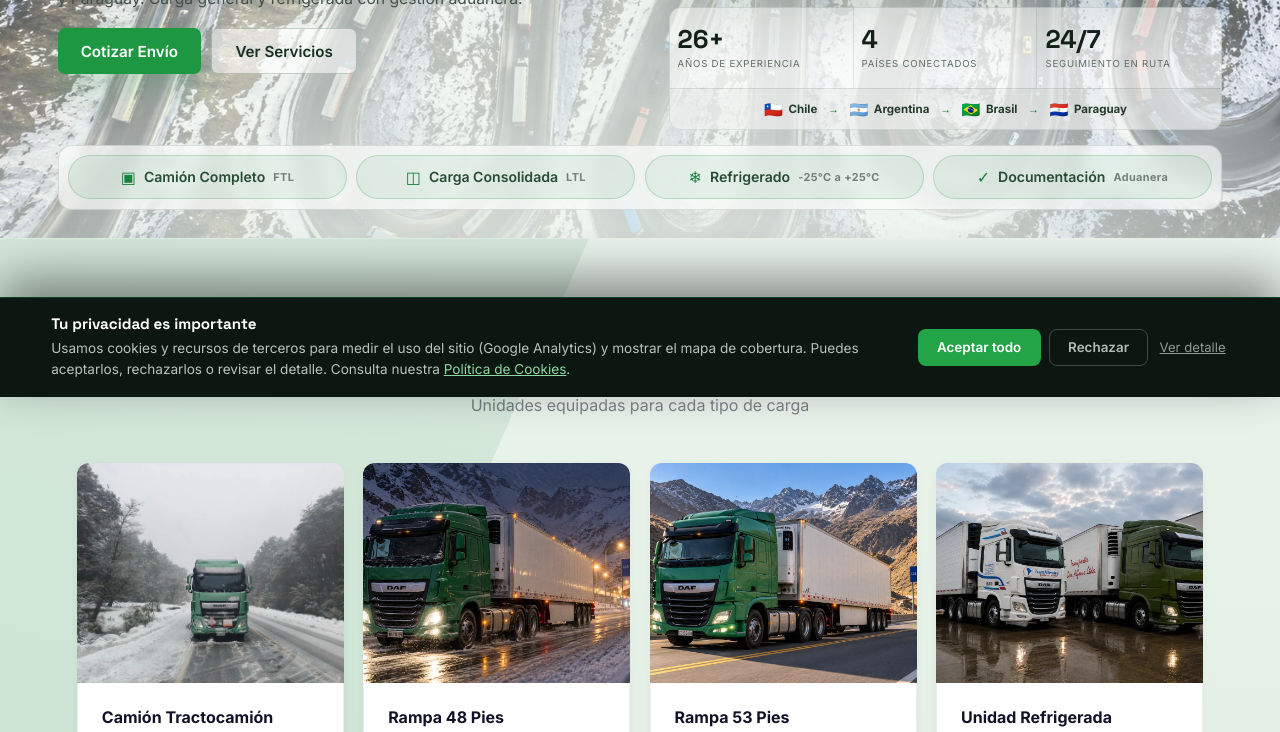
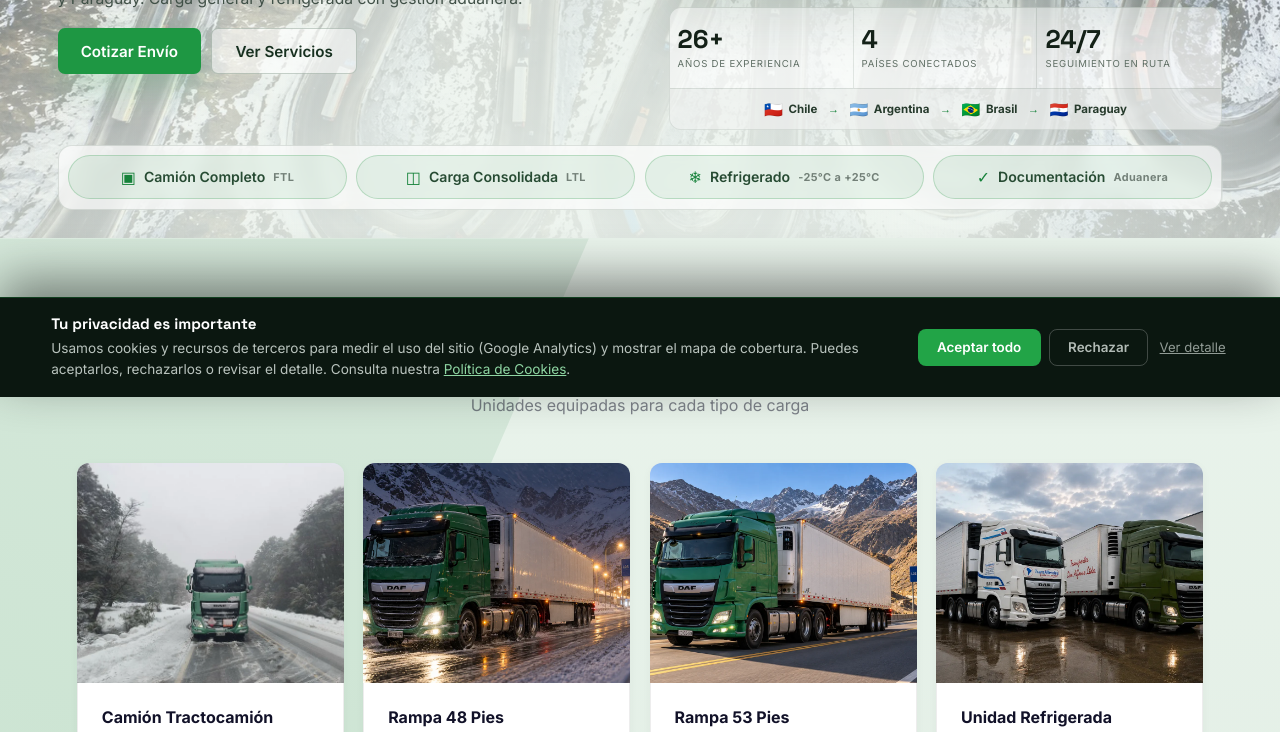
Before and after one commit to bentlyy/TransportesDonAlfonso, a plain HTML site: page index.html in a window 1280 px wide. Shown: the part 403-1135 px from the top of the page. Drawn offline with Linux system fonts and the light colour scheme.

Commit message:
Slightly reduce hero background visibility in light mode

```diff
--- a/index.html
+++ b/index.html
@@ -1482,18 +1482,20 @@ body.light-mode footer ul li a:hover{
 }
 body.light-mode .hero-banner.hero-v5 .hero-v5-bg:after{
   background:
-    linear-gradient(90deg,rgba(237,244,238,.03) 0%,rgba(237,244,238,.38) 16%,rgba(237,244,238,.6) 30%,rgba(237,244,238,.6) 70%,rgba(237,244,238,.38) 84%,rgba(237,244,238,.03) 100%),
-    linear-gradient(0deg,rgba(237,244,238,.64) 0%,rgba(237,244,238,.1) 52%,rgba(237,244,238,.28) 100%);
+    linear-gradient(90deg,rgba(237,244,238,.16) 0%,rgba(237,244,238,.5) 18%,rgba(237,244,238,.74) 32%,rgba(237,244,238,.74) 68%,rgba(237,244,238,.5) 82%,rgba(237,244,238,.16) 100%),
+    linear-gradient(0deg,rgba(237,244,238,.72) 0%,rgba(237,244,238,.16) 56%,rgba(237,244,238,.34) 100%);
 }
 body.light-mode .hero-photo-bg{
-  filter:saturate(1.15) contrast(1.05);
-  opacity:.95;
+  filter:saturate(1.12) contrast(1.03);
+  opacity:.9;
   -webkit-mask-image:
-    linear-gradient(90deg,#000 0%,#000 26%,rgba(0,0,0,.98) 38%,rgba(0,0,0,.9) 50%,rgba(0,0,0,.98) 62%,#000 74%,#000 100%),
-    linear-gradient(180deg,#000 0%,#000 90%,rgba(0,0,0,.62) 96%,rgba(0,0,0,.36) 100%);
+    linear-gradient(90deg,#000 0%,#000 24%,rgba(0,0,0,.96) 38%,rgba(0,0,0,.88) 50%,rgba(0,0,0,.96) 62%,#000 76%,#000 100%),
+    linear-gradient(180deg,#000 0%,#000 88%,rgba(0,0,0,.58) 95%,rgba(0,0,0,.34) 100%);
+  -webkit-mask-composite:source-in;
   mask-image:
-    linear-gradient(90deg,#000 0%,#000 26%,rgba(0,0,0,.98) 38%,rgba(0,0,0,.9) 50%,rgba(0,0,0,.98) 62%,#000 74%,#000 100%),
-    linear-gradient(180deg,#000 0%,#000 90%,rgba(0,0,0,.62) 96%,rgba(0,0,0,.36) 100%);
+    linear-gradient(90deg,#000 0%,#000 24%,rgba(0,0,0,.96) 38%,rgba(0,0,0,.88) 50%,rgba(0,0,0,.96) 62%,#000 76%,#000 100%),
+    linear-gradient(180deg,#000 0%,#000 88%,rgba(0,0,0,.58) 95%,rgba(0,0,0,.34) 100%);
+  mask-composite:intersect;
 }
 body.light-mode .hero-chips-strip{
   background:rgba(255,255,255,.66);
```
